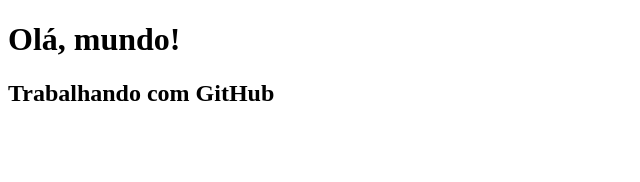
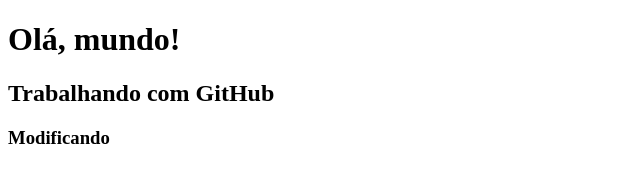
Before and after one commit to karenlldl/aula3front, a plain HTML site: page index.html in a window 1280 px wide. Shown: the whole page, without its empty margins (0-640 px from the left). Drawn offline with Linux system fonts and the light colour scheme.

Commit message:
Modifiquei o cod

```diff
--- a/index.html
+++ b/index.html
@@ -8,5 +8,6 @@
 <body>
     <h1>Olá, mundo!</h1>
     <h2>Trabalhando com GitHub</h2>
+    <h3>Modificando</h3>
 </body>
 </html>
```
